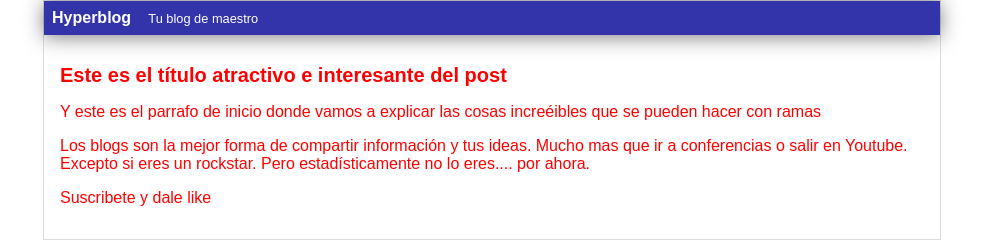
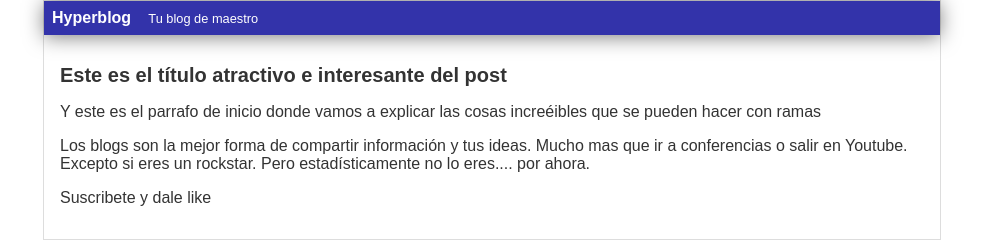
Before and after one commit to JonathanAndres/Hyperblog, a plain HTML site: page blogpost.html in a window 1280 px wide. Shown: the whole page, without its empty margins (148-1131 px from the left). Drawn offline with Linux system fonts and the light colour scheme.

Commit message:
Version final BlogPost

```diff
--- a/css/estilos.css
+++ b/css/estilos.css
@@ -1,6 +1,6 @@
 body
 {
-    color: red;
+    color: #333;
     text-align: center;
     font-family: Arial;
     font-size: 16px;
```
